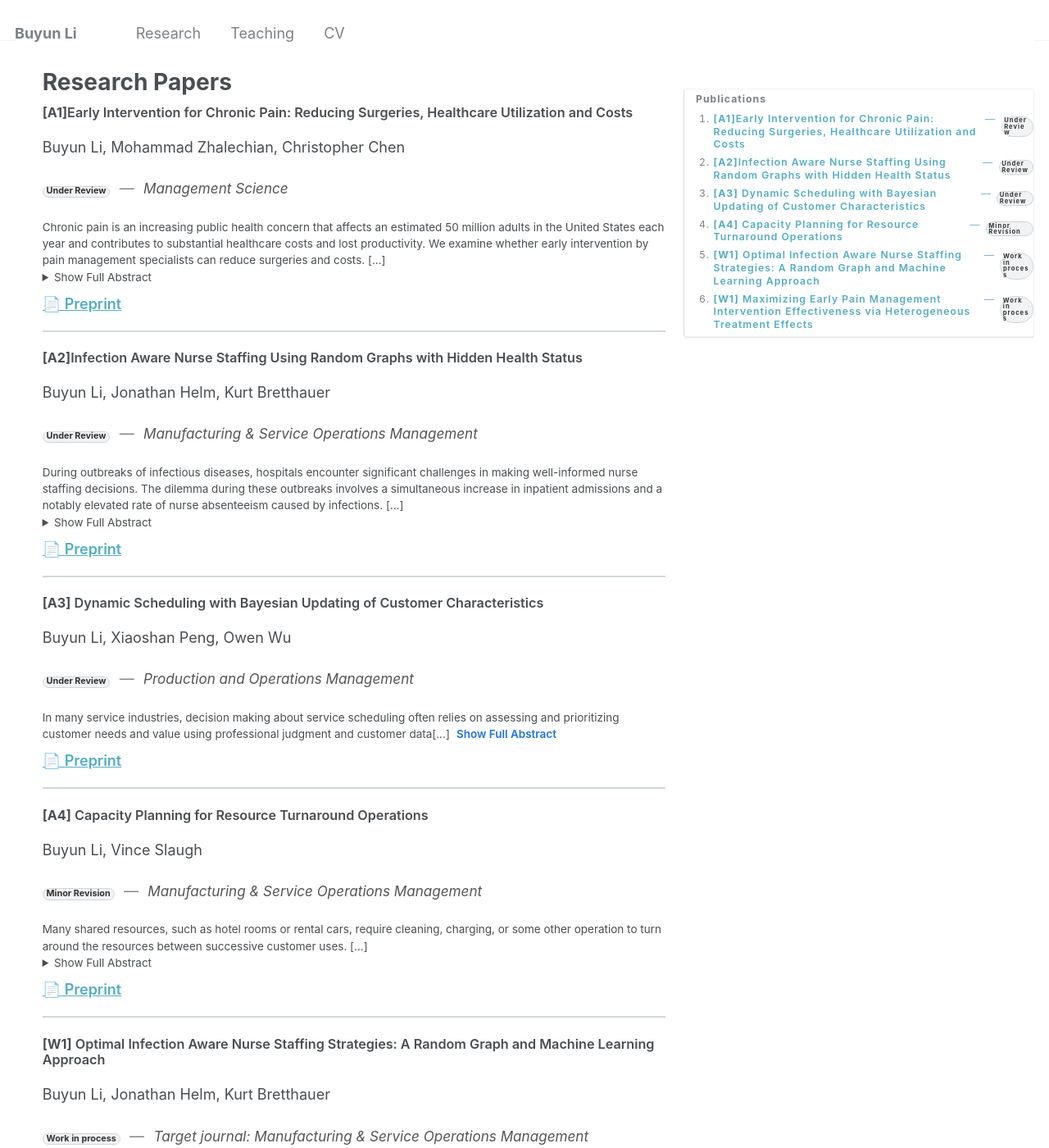
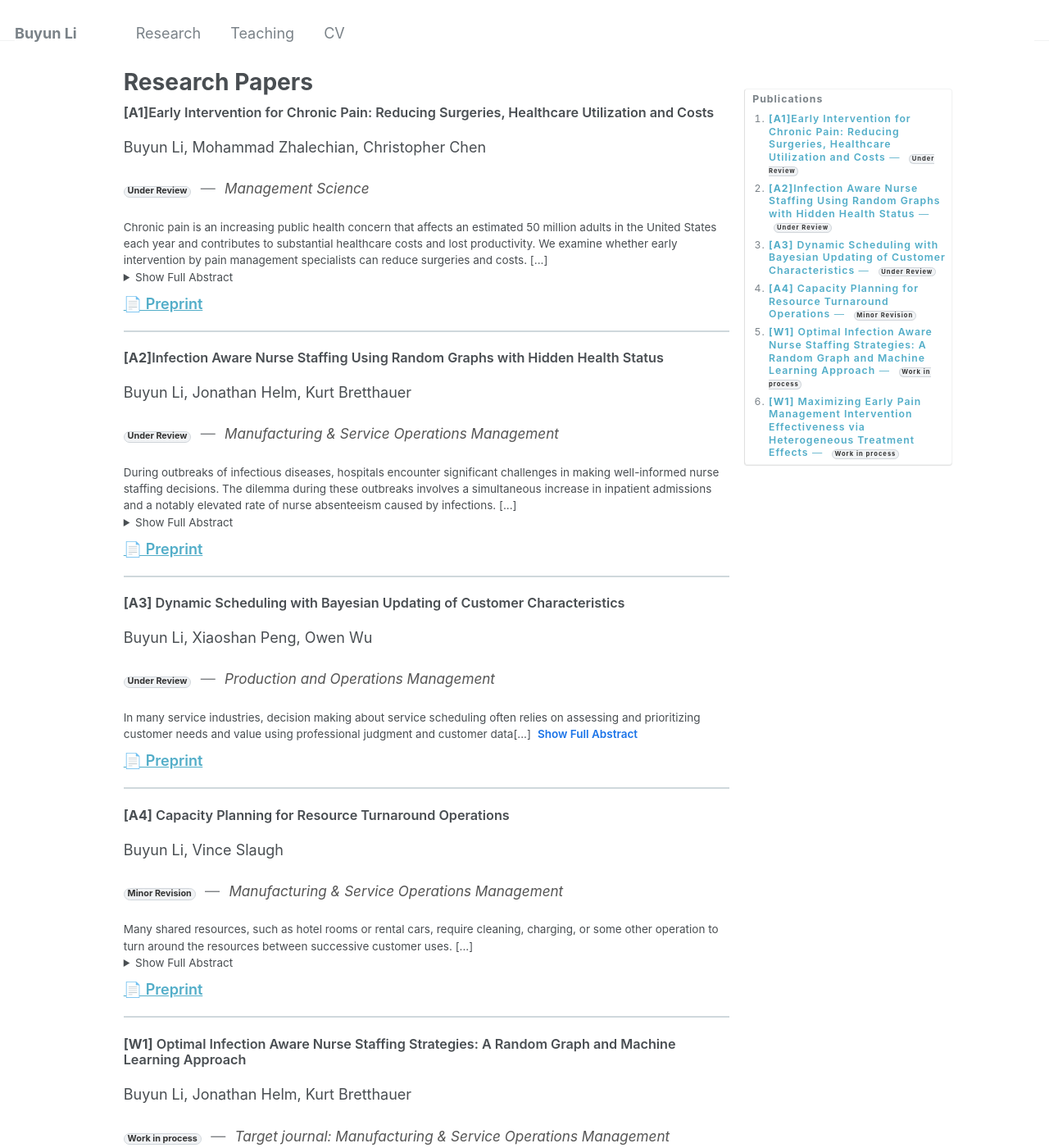
Before and after one commit to BuyunLi/BuyunLi.github.io, a Jekyll site: the page built from _pages/publications.md, in a window 1280 px wide and 1400 px high. Shown: the whole window at 82% size. Built offline with Jekyll 4.4.1, drawn with Linux system fonts in a browser that asks for light colours.

Commit message:
Update _custom.scss

```diff
--- a/_sass/_custom.scss
+++ b/_sass/_custom.scss
@@ -223,3 +223,66 @@
 .archive__item-excerpt details.abs[open] > p:first-of-type {
   margin-top: .25rem;
 }
+
+/* ================================
+   1) Keep TOC status inline at end
+   ================================ */
+
+/* Make each TOC link render inline so nothing pushes the status to the right */
+#main.with-toc .toc__list a {
+  display: inline !important;        /* override any inline-flex/block from earlier */
+  white-space: normal;
+}
+
+/* Ensure the status is not floated right by the theme */
+#main.with-toc .toc--right .pub__status--mini,
+#main.with-toc .toc--right .toc__status {
+  float: none !important;
+  display: inline !important;
+  margin-left: 0.35rem;              /* small gap after the title/dash */
+  vertical-align: baseline;
+}
+
+/* Keep list markers aligned with the title line */
+#main.with-toc .toc__list {
+  list-style: decimal outside;
+  padding-left: 1.1rem;
+}
+
+/* Optional: if you use a dash before the pill, keep it inline too */
+#main.with-toc .toc__dash { display: inline; opacity: 0.8; }
+
+/* ================================
+   2) Narrow the page + TOC column
+   ================================ */
+
+/* Constrain the overall width of the publications page and center it */
+#main.with-toc {
+  max-width: 1080px;                 /* ← make page narrower; tweak to taste (e.g., 1040–1160px) */
+  margin-left: auto;
+  margin-right: auto;
+
+  /* Keep your 2-column grid but give the TOC a slightly smaller share */
+  grid-template-columns: minmax(0, 7fr) minmax(240px, 2.3fr);  /* ~70% / ~23–25% */
+  gap: 1rem;                         /* a bit tighter gap so layout feels cleaner */
+}
+
+/* Sticky, slim TOC */
+#main.with-toc > .toc--right {
+  max-width: 300px;                  /* hard cap so TOC can’t bloat */
+  padding-left: 0.5rem;
+  border-left: 1px solid #e0e0e0;
+  position: sticky;
+  top: 6rem;
+}
+
+/* Mobile: unchanged stack */
+@media (max-width: 980px) {
+  #main.with-toc { max-width: none; grid-template-columns: 1fr; gap: 1rem; }
+  #main.with-toc > .toc--right {
+    border-left: 0;
+    border-top: 1px solid #e0e0e0;
+    padding-top: 1rem;
+    max-width: none;
+  }
+}
```
